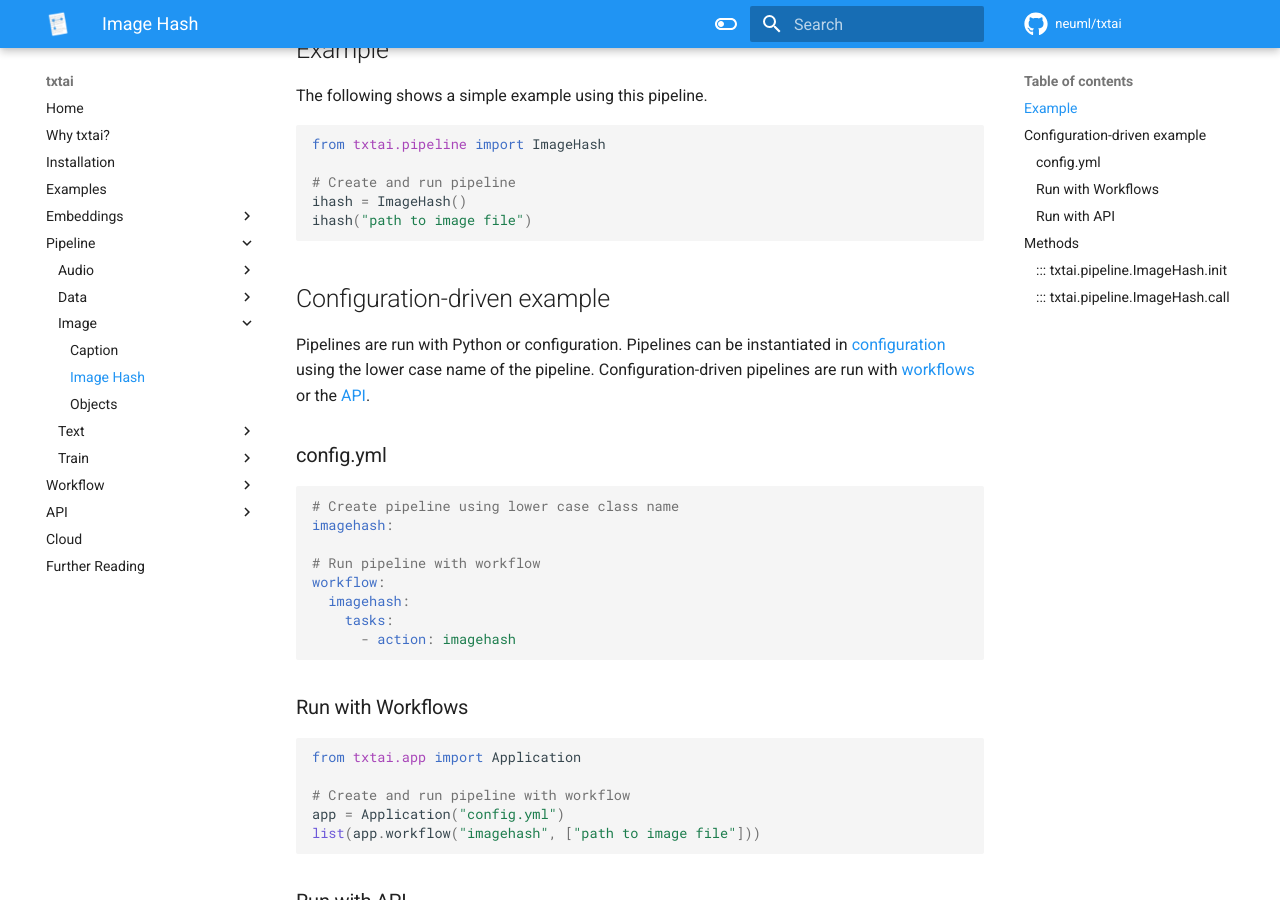
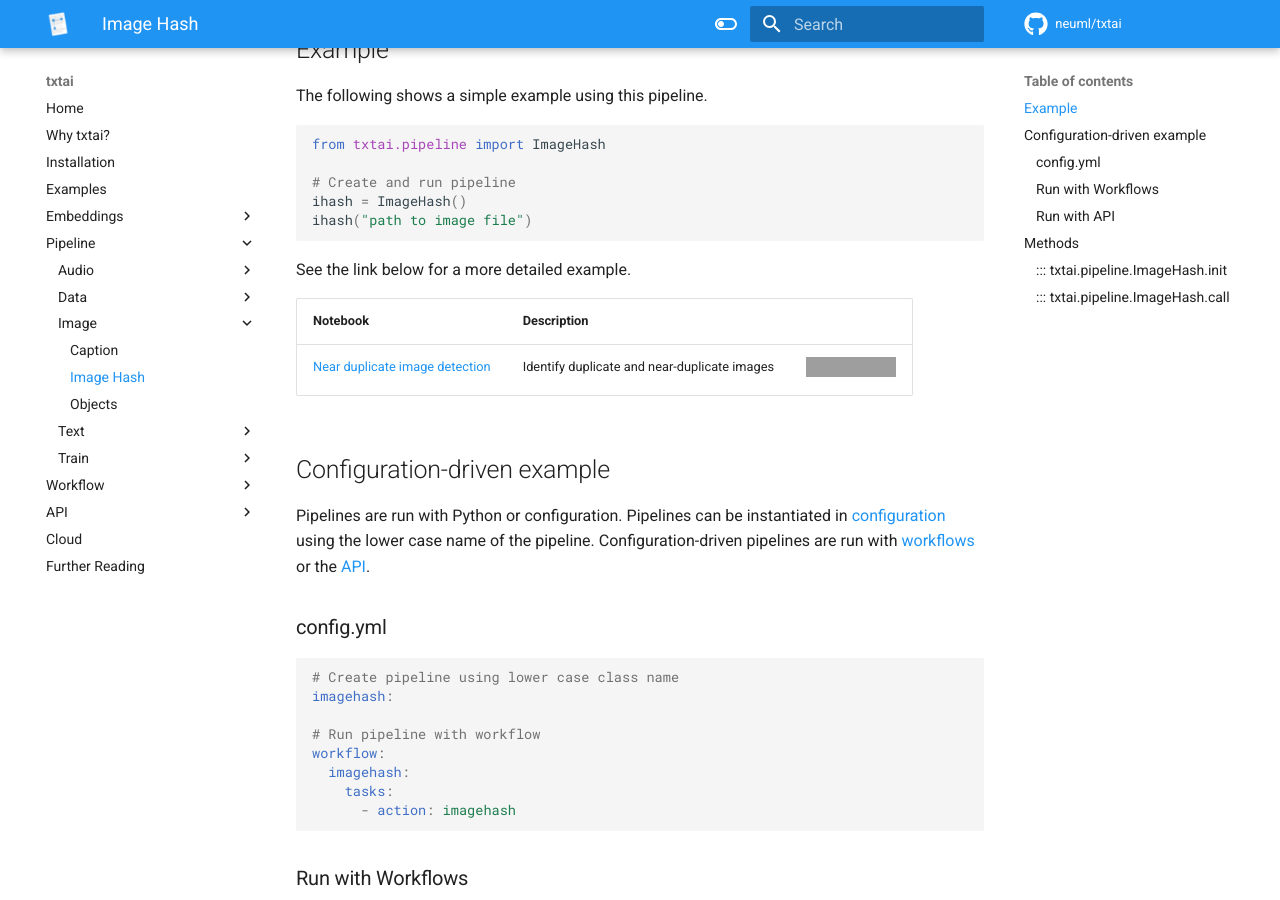
Before and after one commit to neuml/txtai, an MkDocs documentation site: the page built from docs/pipeline/image/imagehash.md, in a window 1280 px wide and 900 px high, scrolled down 476 px. Built offline with MkDocs 1.6.1 and Material for MkDocs 9.7.7, drawn with Linux system fonts in a browser that asks for light colours; comment, search, counter and statistics services are not loaded; grey boxes are pictures that could not be loaded.

Commit message:
Add notebook links

````diff
--- a/docs/pipeline/image/imagehash.md
+++ b/docs/pipeline/image/imagehash.md
@@ -16,6 +16,12 @@
 ihash = ImageHash()
 ihash("path to image file")
 ```
+
+See the link below for a more detailed example.
+
+| Notebook  | Description  |       |
+|:----------|:-------------|------:|
+| [Near duplicate image detection](https://github.com/neuml/txtai/blob/master/examples/31_Near_duplicate_image_detection.ipynb) | Identify duplicate and near-duplicate images | [![Open In Colab](https://colab.research.google.com/assets/colab-badge.svg)](https://colab.research.google.com/github/neuml/txtai/blob/master/examples/31_Near_duplicate_image_detection.ipynb) |
 
 ## Configuration-driven example
 
````
Also changed, not shown: README.md (+2 -0 lines), docs/examples.md (+2 -0 lines).
